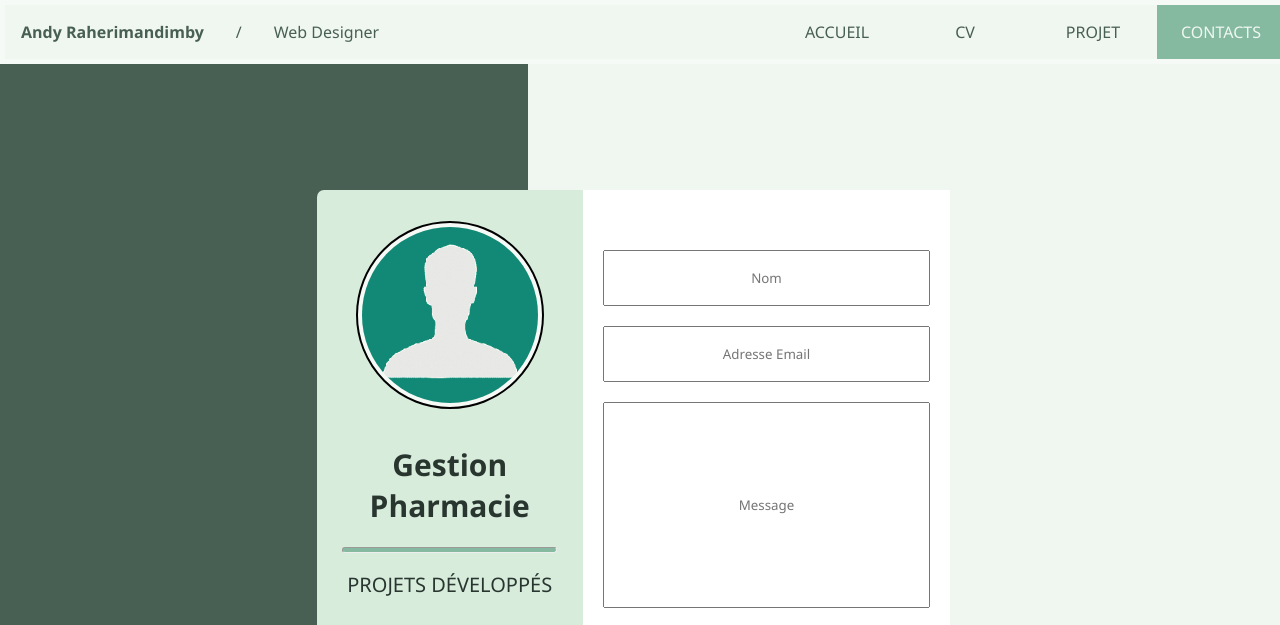
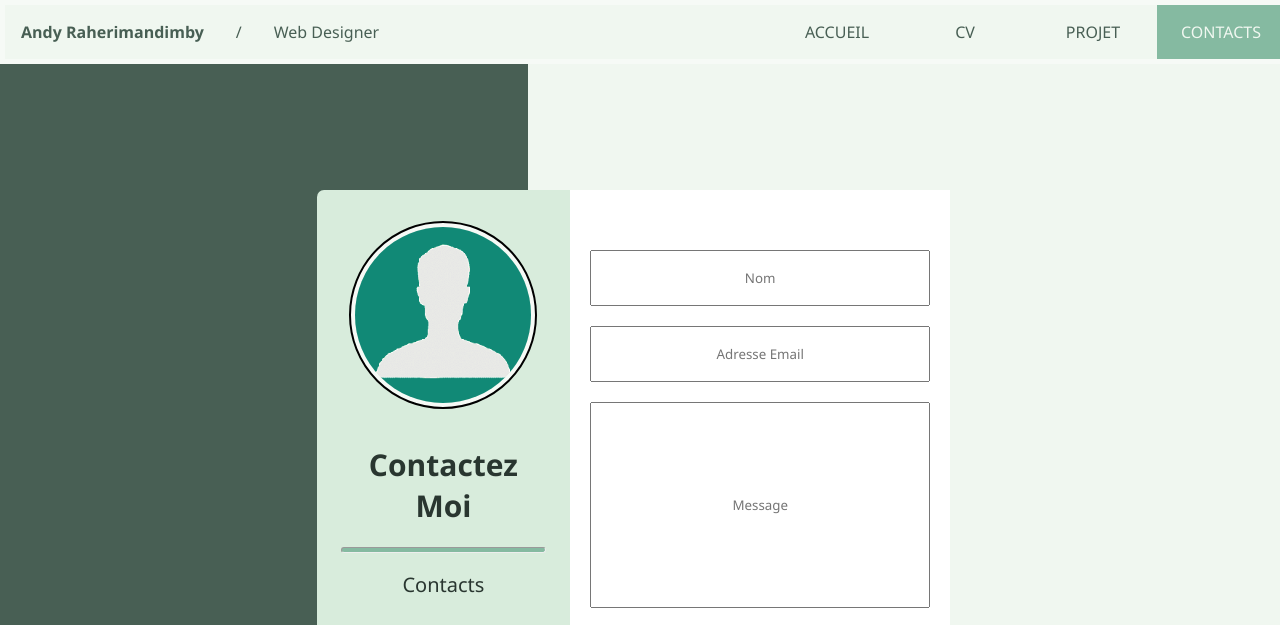
Before and after one commit to Andyrahery24/Portfolio, a plain HTML site: page page/contact.html in a window 1280 px wide. Shown: the top 625 px of the page. Drawn offline with Linux system fonts and the light colour scheme.

Commit message:
changer lien

```diff
--- a/page/contact.html
+++ b/page/contact.html
@@ -44,10 +44,10 @@
             <img src="../image/contact.png" alt="icone contact introuvable" />
           </div>
           <div class="titre">
-            <h1 class="projet1">Gestion <br />Pharmacie</h1>
+            <h1 class="projet1">Contactez <br />Moi</h1>
           </div>
           <hr class="separateur" />
-          <div class="titre-page">PROJETS DÉVELOPPÉS</div>
+          <div class="titre-page">Contacts</div>
           <div class="reseaux">
             <a href="https://www.facebook.com/Raher.Andy"
               ><img src="../image/fb.png" alt="fb introuvable"
```
